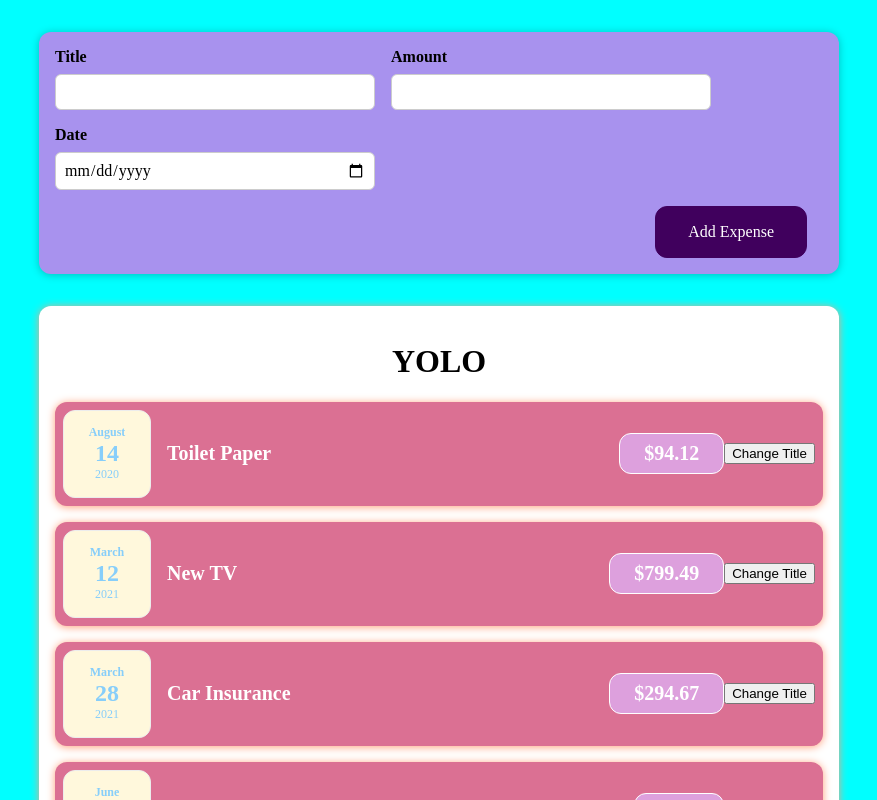
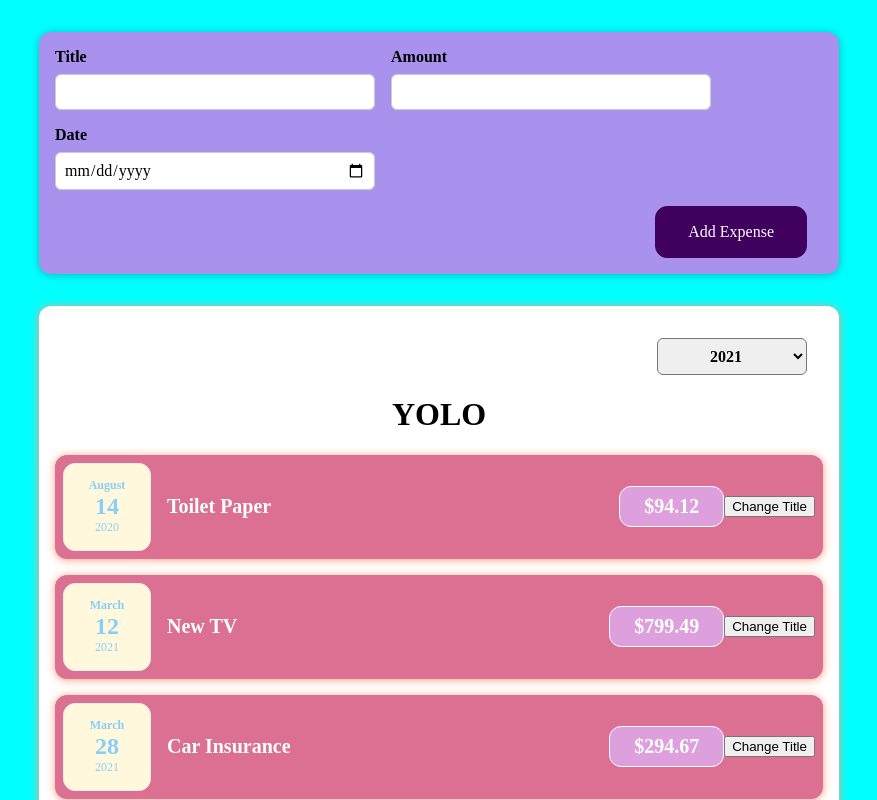
Before and after one commit to thenatural86/react-calendar, a React (Create React App) app: page / in a window 1280 px wide. Shown: the top 800 px of the page, without its empty margins (201-1078 px from the left). Built offline with nearby package versions, Linux system fonts and the light colour scheme.

Commit message:
add year filter dropdown menu

```diff
--- a/src/components/Expense/Expenses.js
+++ b/src/components/Expense/Expenses.js
@@ -1,9 +1,25 @@
+import { useState } from 'react'
+import ExpensesFilter from './ExpensesFilter'
 import ExpenseItem from './ExpenseItem'
+
 import './Expenses.css'
 
 const Expenses = ({ expenses }) => {
+  const [filteredYear, setFilteredYear] = useState('2021')
+
+  const yearFilterHandler = (filteredYear) => {
+    setFilteredYear(filteredYear)
+  }
+
+  console.log(filteredYear)
+
   return (
+    <div>
       <div className='expenses'>
+        <ExpensesFilter
+          onYearFilter={yearFilterHandler}
+          selected={filteredYear}
+        />
         <h1>YOLO</h1>
         <ExpenseItem
           id={expenses[0].id}
@@ -30,6 +46,7 @@
           date={expenses[3].date}
         />
       </div>
+    </div>
   )
 }
 
--- /dev/null
+++ b/src/components/Expense/ExpensesFilter.css
@@ -0,0 +1,24 @@
+.expenses-filter {
+  color: white;
+  padding: 0 1rem;
+}
+
+.expenses-filter__control {
+  display: flex;
+  width: 100%;
+  align-items: center;
+  justify-content: space-between;
+  margin: 1rem 0;
+}
+
+.expenses-filter label {
+  font-weight: bold;
+  margin-bottom: 0.5rem;
+}
+
+.expenses-filter select {
+  font: inherit;
+  padding: 0.5rem 3rem;
+  font-weight: bold;
+  border-radius: 6px;
+}
--- /dev/null
+++ b/src/components/Expense/ExpensesFilter.js
@@ -0,0 +1,23 @@
+import './ExpensesFilter.css'
+
+const ExpensesFilter = (props) => {
+  const dropDownHandler = (e) => {
+    props.onYearFilter(e.target.value)
+  }
+
+  return (
+    <div className='expenses-filter'>
+      <div className='expenses-filter__control'>
+        <label>Filter by year</label>
+        <select value={props.selected} onChange={dropDownHandler}>
+          <option value='2022'>2022</option>
+          <option value='2021'>2021</option>
+          <option value='2020'>2020</option>
+          <option value='2019'>2019</option>
+        </select>
+      </div>
+    </div>
+  )
+}
+
+export default ExpensesFilter
```
Lines whose indentation alone changed are shown as unchanged.
